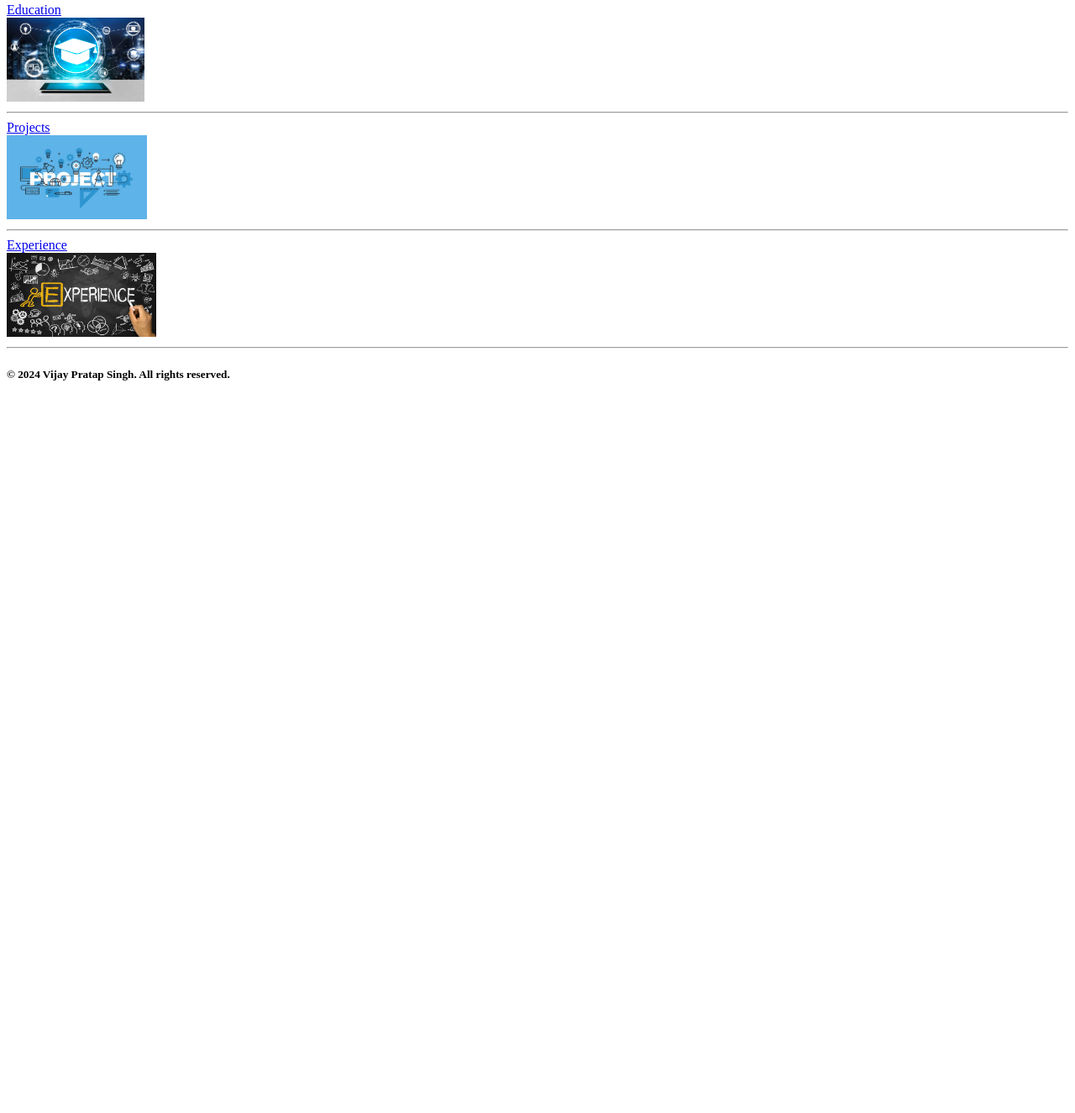
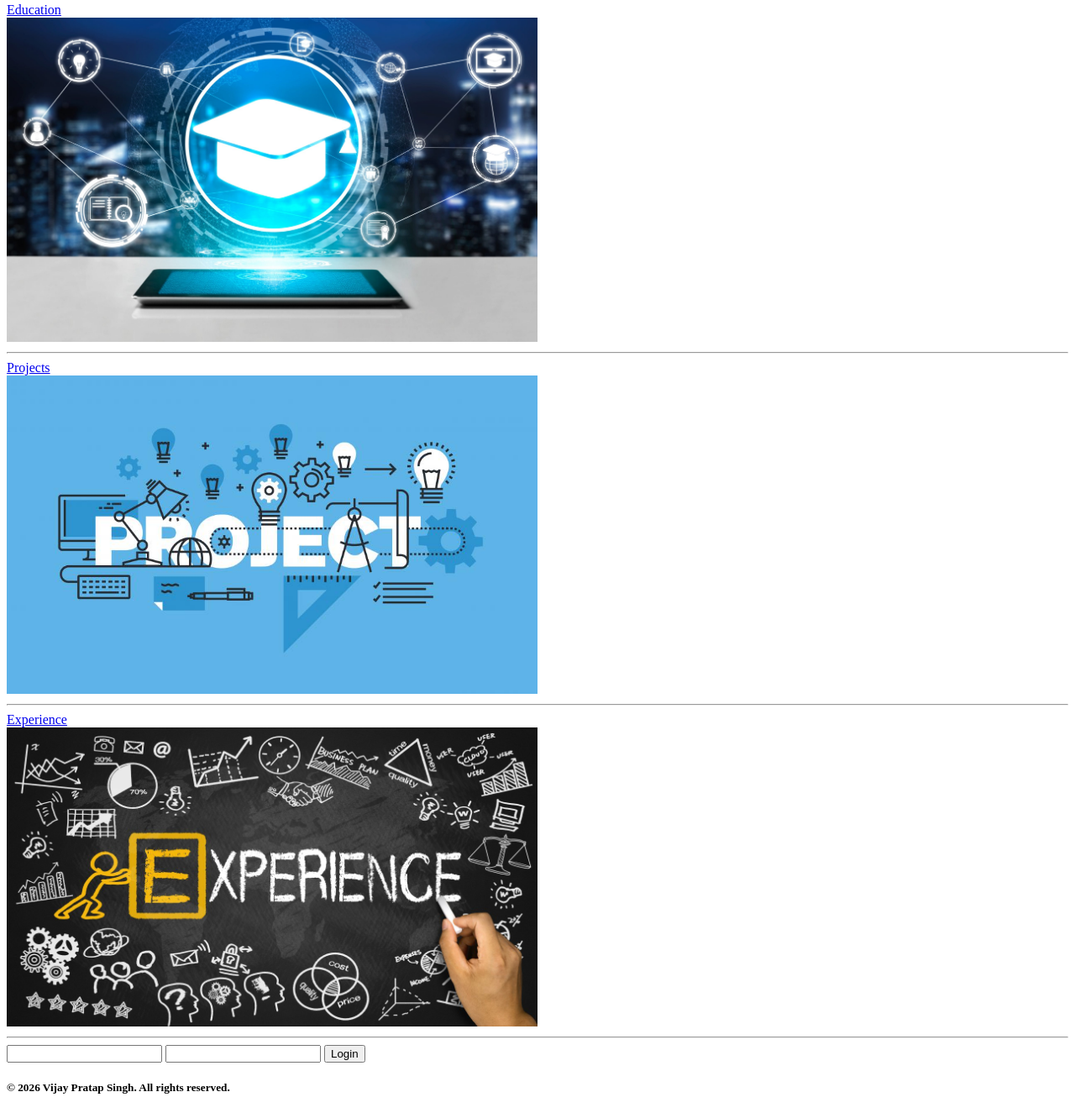
Before and after one commit to vijaypratap3364/html-projects, a plain HTML site: page Portfolio/index.html in a window 1280 px wide. Shown: the part 82-1407 px from the top of the page at 84% size. Before the commit the page ends 800 px from the top, so only its background shows below. Drawn offline with Linux system fonts and the light colour scheme.

Commit message:
added a few html tags to the website

```diff
--- a/Portfolio/index.html
+++ b/Portfolio/index.html
@@ -11,29 +11,29 @@
     <!-- <p>Welcome to my portfolio website. Here you will find information about my projects and skills.</p>-->
     <h3>Welcome to my portfolio website. Here you will find information about me </h3>
     <section>
-         <a href="/Portfolio/education.html" target="main">Education</a>
+         <a href="/education.html" target="main">Education</a>
         <br>
-        <img src="/Portfolio/education.jpg" alt="Education Image" height="100">
+        <img src="/education.jpg" alt="Education Image" height="50%" width="50%">
         <hr>
     </section>
     <section>
-        <a href="/Portfolio/projects.html" target="main">Projects</a>
+        <a href="/projects.html" target="main">Projects</a>
         <br>
-        <img src="/Portfolio/projects.jpg" alt="Projects Image" height="100">
+        <img src="/projects.jpg" alt="Projects Image" height="50%" width="50%">
         <hr>
     </section>
     <section>
-        <a href="/Portfolio/experience.html" target="main">Experience</a>
+        <a href="/experience.html" target="main">Experience</a>
         <br>
-        <img src="/Portfolio/experience.jpeg" alt="Experience Image" height="100">
+        <img src="/experience.jpeg" alt="Experience Image" height="50%" width="50%">
         <hr>
     </section>
-
-
-
+    <input type="text">
+    <input type="password">
+    <button>Login</button>
 
 </body>
 <footer>
-    <h5>&copy; 2024 Vijay Pratap Singh. All rights reserved.</h5>
+    <h5>&copy; 2026 Vijay Pratap Singh. All rights reserved.</h5>
 </footer>
 </html>
```
Also changed, not shown: Portfolio/education.html (+1 -1 lines).
